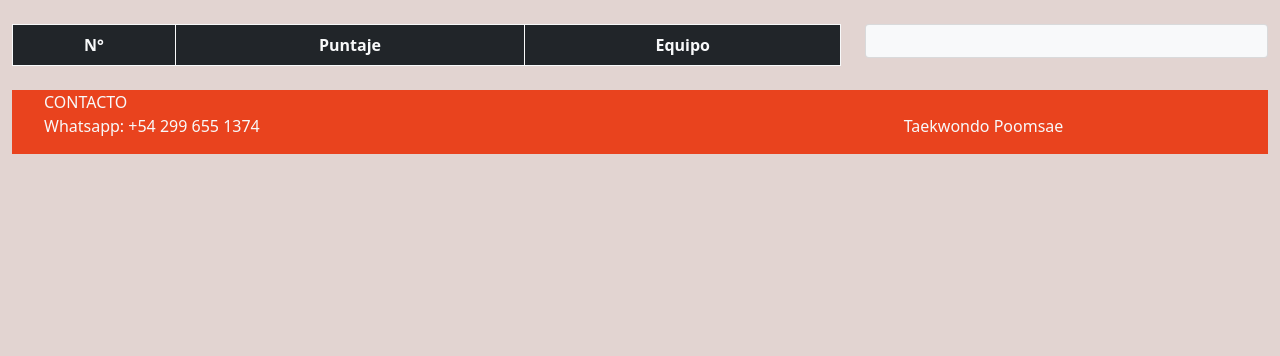
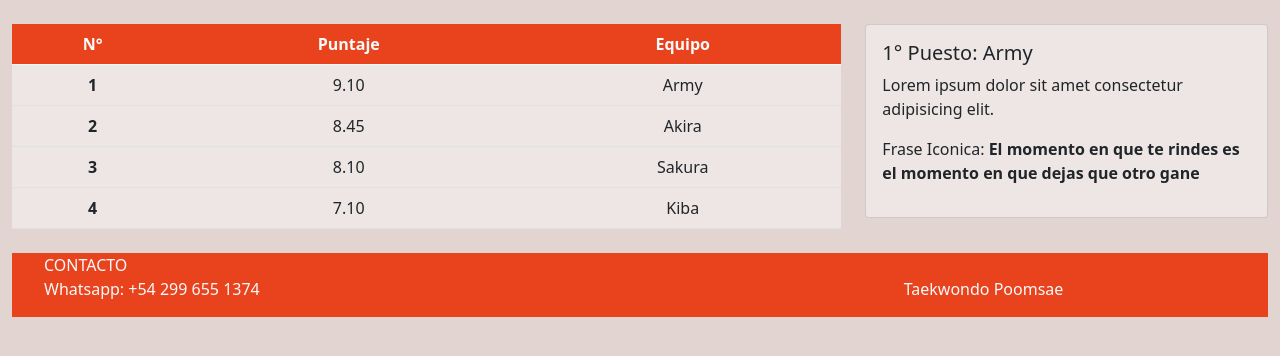
Before and after one commit to martinaRosales/tpPWA, a website: page Views/promocional.html in a window 1280 px wide. Shown: the part 402-758 px from the top of the page. Drawn offline with Linux system fonts and the light colour scheme.

Commit message:
tablas estilo

```diff
--- a/Assets/styles/promoStyle.css
+++ b/Assets/styles/promoStyle.css
@@ -46,3 +46,15 @@ header {
     margin-left: auto;
     margin-right: auto;
   }
+
+  #tablaProm{
+    background-color: #e9431e;
+
+  }
+  #tablaRkng{
+    background-color: #ede6e4;
+  }
+
+  #parrafoP{
+    background-color: #ede6e4;
+  }
--- a/Assets/tablasElite.js
+++ b/Assets/tablasElite.js
@@ -127,7 +127,7 @@ function cambioTabla(indice) {
   return (tabla)
 
 }
-//document.getElementById("tablaRkng").innerHTML = cambioTabla(0);
+document.getElementById("tablaRkng").innerHTML = cambioTabla(0);
 
 
 //arreglo con parrafo de los equipos ganadores
@@ -246,7 +246,7 @@ function mostrarTexto(indice) {
   return card
 
 }
-//document.getElementById("cardParrafo").innerHTML = mostrarTexto(indice);
+document.getElementById("cardParrafo").innerHTML = mostrarTexto(0);
 
 
 //funcion que muestra tabalas y paraffo del ganador
--- a/Assets/tablasPromocional.js
+++ b/Assets/tablasPromocional.js
@@ -127,7 +127,7 @@ function cambioTabla(indice) {
   return (tabla)
 
 }
-//document.getElementById("tablaRkng").innerHTML = cambioTabla(0);
+document.getElementById("tablaRkng").innerHTML = cambioTabla(0);
 
 
 //arreglo con parrafo de los equipos ganadores
@@ -229,7 +229,7 @@ arrayParrafos[8] = [winMascMas30];
 arrayParrafos[9] = [winFemMas30];
 
 function mostrarTexto(indice) {
-  var card = document.getElementById("cardParrafo").innerHTML;
+  var card = document.getElementById("cardParrafoP").innerHTML;
   var array = arrayParrafos[indice];
 
   for (let i = 0; i < array.length; i++) {
@@ -246,7 +246,7 @@ function mostrarTexto(indice) {
   return card
 
 }
-//document.getElementById("cardParrafo").innerHTML = mostrarTexto(indice);
+document.getElementById("cardParrafoP").innerHTML = mostrarTexto(0);
 
 
 //funcion que muestra tabalas y paraffo del ganador
--- a/Views/promocional.html
+++ b/Views/promocional.html
@@ -165,8 +165,8 @@
 
       <!-- Tabla con ranking -->
       <div class="col-xxl-8 col-xl-8 col-lg-8 col-md-8 col-sm-8 ">
-        <table class="table text-center table-bordered">
-          <thead class=" table-dark text-light bg-dark border-light">
+        <table class="table text-center ">
+          <thead class=" text-light " id="tablaProm">
             <tr>
               <th scope="col">N°</th>
               <th scope="col">Puntaje</th>
@@ -182,8 +182,8 @@
 
       <div class="col-xxl-4 col-xl-4 col-lg-4 col-md-4 col-sm-4">
         <!-- datos del ganador y frase icónica -->
-        <div class="card bg-light text-body">
-          <div class="card-body" id="cardParrafo">
+        <div class="card text-body" id="parrafoP">
+          <div class="card-body" id="cardParrafoP">
 
           </div>
         </div>
```
Also changed, not shown: Views/elite.html (+33 -0 lines).
